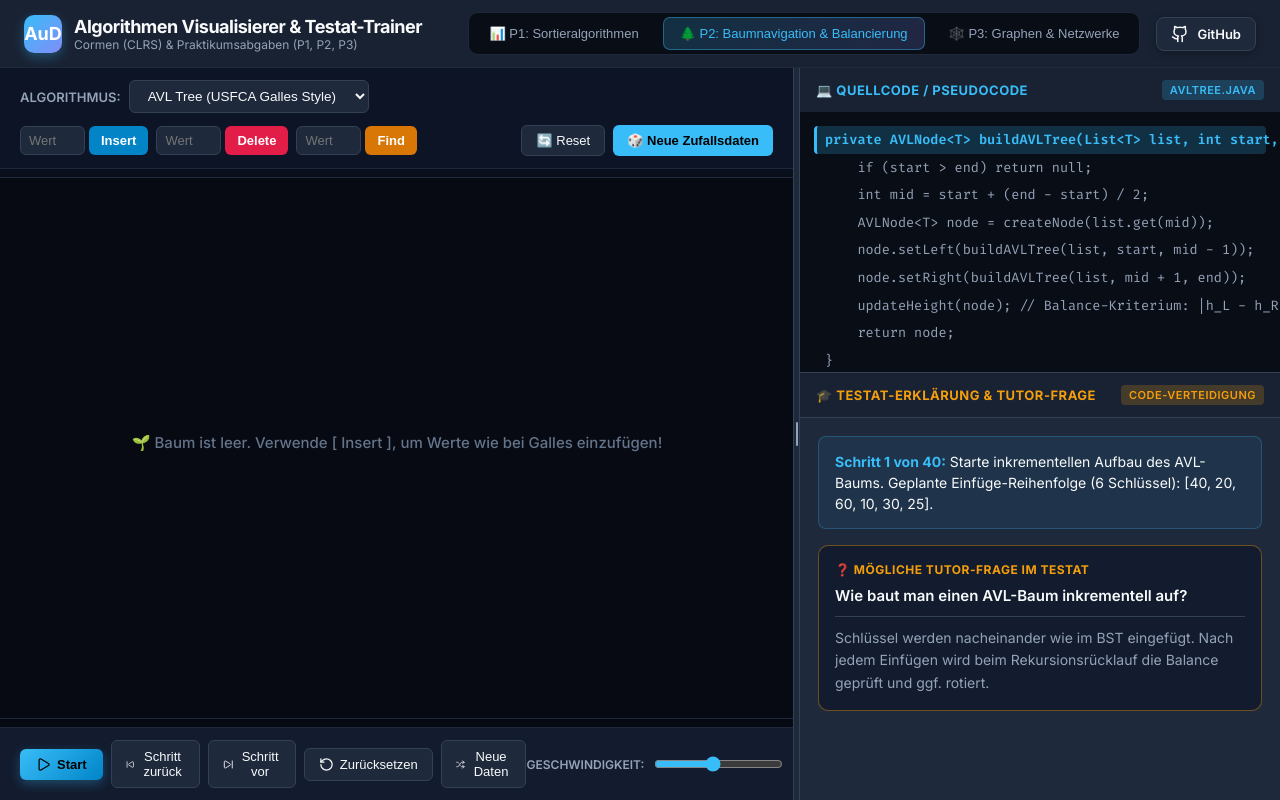
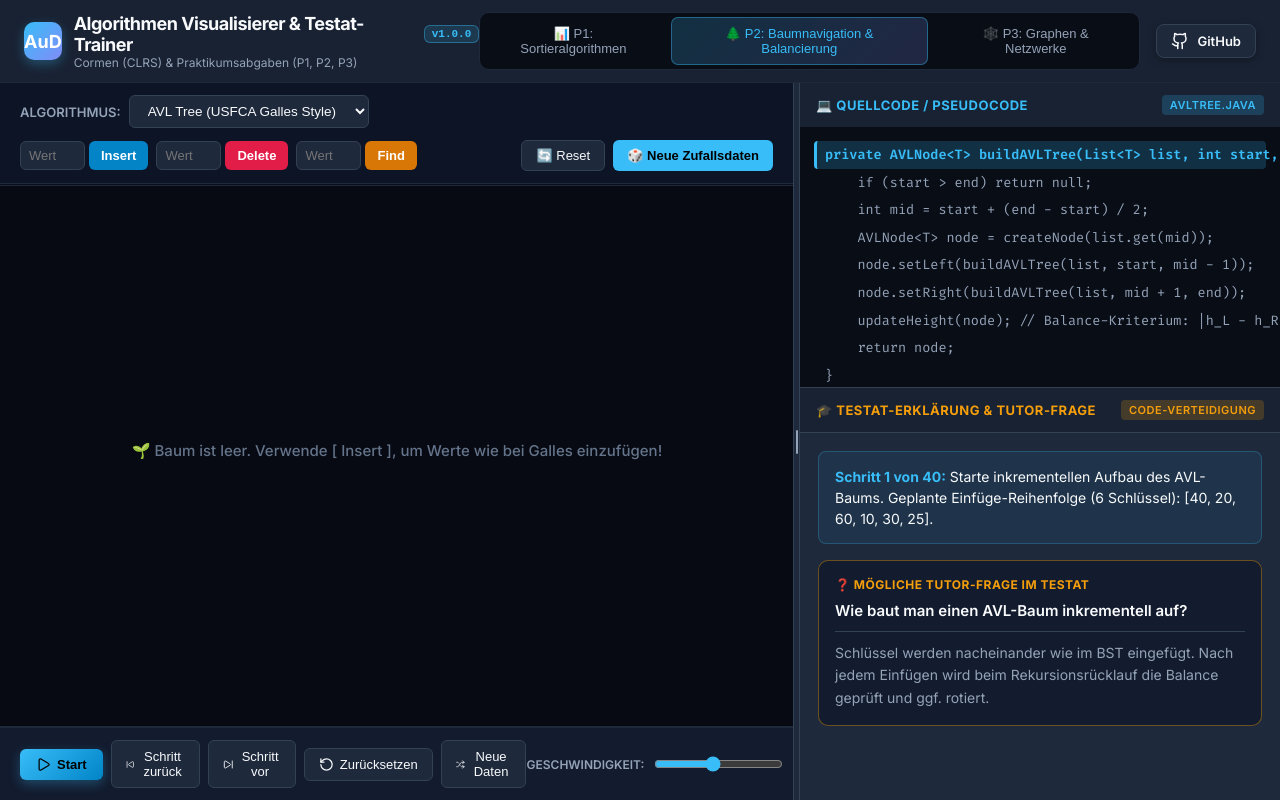
Before and after one commit to Tjorven-Liebe/aud-algo-visualizer, a React (Vite) app: page / in a window 1280 px wide. Built offline with nearby package versions, Linux system fonts and the light colour scheme.

Commit message:
Release v1.0.0: AuD Algorithmen-Visualisierer & Testat-Trainer

```diff
--- a/package.json
+++ b/package.json
@@ -1,7 +1,7 @@
 {
   "name": "aud-algo-visualizer",
   "private": true,
-  "version": "0.0.0",
+  "version": "1.0.0",
   "type": "module",
   "homepage": "https://Tjorven-Liebe.github.io/aud-algo-visualizer",
   "scripts": {
--- a/src/components/Header.jsx
+++ b/src/components/Header.jsx
@@ -29,8 +29,22 @@ export default function Header({ currentCategory, onSwitchCategory }) {
           AuD
         </div>
         <div>
-          <div style={{ fontSize: '18px', fontWeight: 700, letterSpacing: '-0.5px' }}>
-            Algorithmen Visualisierer & Testat-Trainer
+          <div style={{ display: 'flex', alignItems: 'center', gap: '8px' }}>
+            <div style={{ fontSize: '18px', fontWeight: 700, letterSpacing: '-0.5px' }}>
+              Algorithmen Visualisierer & Testat-Trainer
+            </div>
+            <span style={{
+              backgroundColor: 'rgba(56, 189, 248, 0.15)',
+              border: '1px solid rgba(56, 189, 248, 0.4)',
+              color: '#38bdf8',
+              fontSize: '11px',
+              fontWeight: 700,
+              padding: '2px 7px',
+              borderRadius: '6px',
+              fontFamily: 'monospace'
+            }}>
+              v1.0.0
+            </span>
           </div>
           <div style={{ fontSize: '12px', color: '#94a3b8' }}>
             Cormen (CLRS) & Praktikumsabgaben (P1, P2, P3)
```
